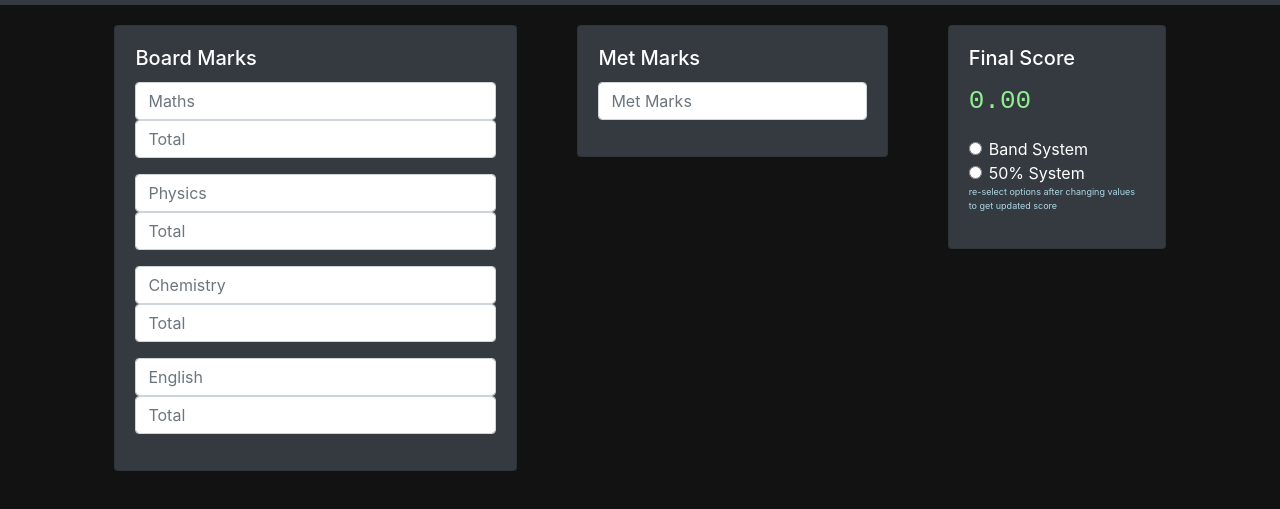
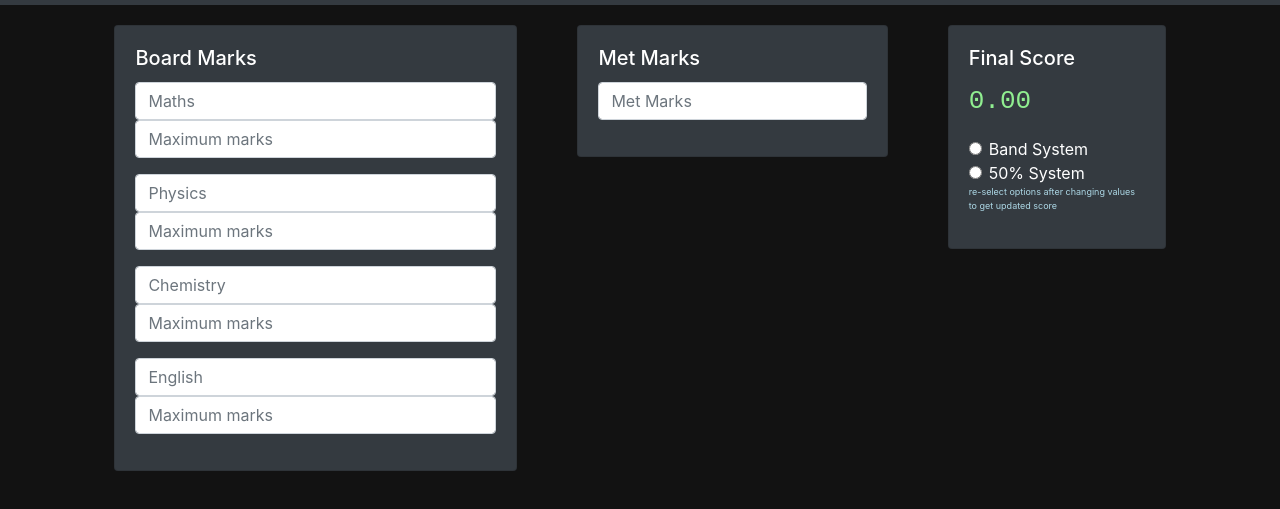
Before and after one commit to fakehardik18/MET-Calculator, a plain HTML site: page index.html in a window 1280 px wide. Shown: the part 51-560 px from the top of the page. Drawn offline with nearby package versions, Linux system fonts and the light colour scheme.

Commit message:
Update index.html

```diff
--- a/index.html
+++ b/index.html
@@ -102,19 +102,19 @@
                         <h5 class="card-title">Board Marks</h5>
                         <div class="form-group">
                             <input type="number" class="form-control" placeholder="Maths" id="maths">
-                            <input type="number" class="form-control" placeholder="Total" id="totalMaths">
+                            <input type="number" class="form-control" placeholder="Maximum marks" id="totalMaths">
                         </div>
                         <div class="form-group">
                             <input type="number" class="form-control" placeholder="Physics" id="physics">
-                            <input type="number" class="form-control" placeholder="Total" id="totalPhysics">
+                            <input type="number" class="form-control" placeholder="Maximum marks" id="totalPhysics">
                         </div>
                         <div class="form-group">
                             <input type="number" class="form-control" placeholder="Chemistry" id="chemistry">
-                            <input type="number" class="form-control" placeholder="Total" id="totalChemistry">
+                            <input type="number" class="form-control" placeholder="Maximum marks" id="totalChemistry">
                         </div>
                         <div class="form-group">
                             <input type="number" class="form-control" placeholder="English" id="english">
-                            <input type="number" class="form-control" placeholder="Total" id="totalEnglish">
+                            <input type="number" class="form-control" placeholder="Maximum marks" id="totalEnglish">
                         </div>
                     </div>
                 </div>
```
